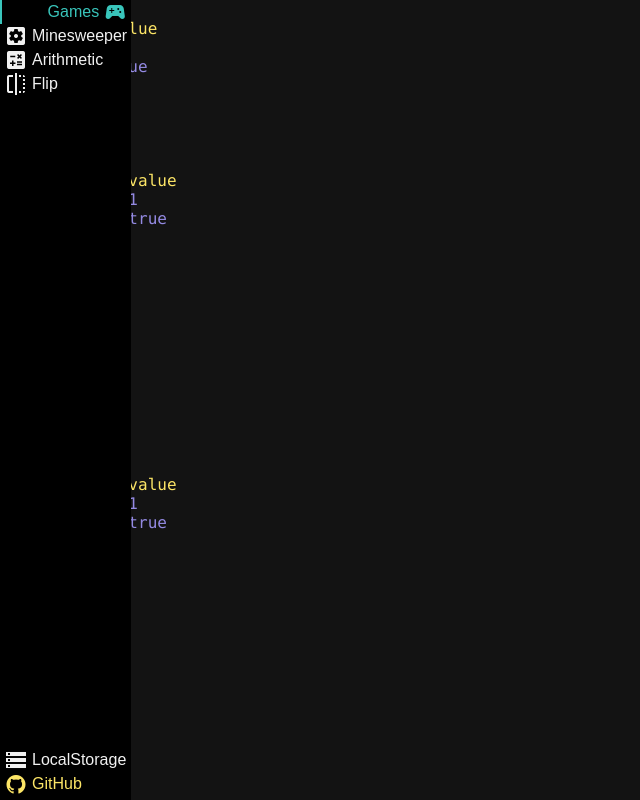
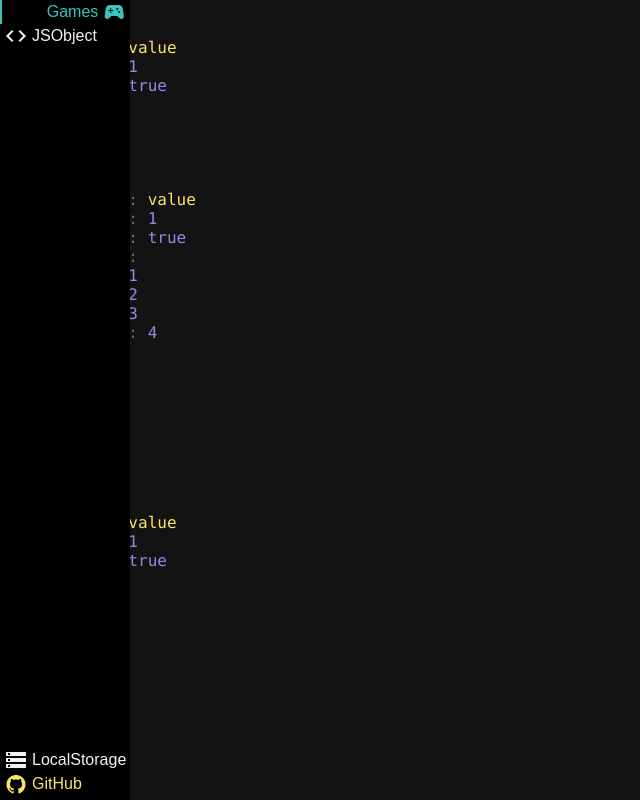
Before and after one commit to floaterest/sv, a Svelte app: page / in a window 1280 px wide. Shown: the whole page, without its empty margins (0-640 px from the left). Built offline with nearby package versions, Linux system fonts and the light colour scheme; a web font is replaced by a local one.

Commit message:
fix LocalStorage.svelte

```diff
--- a/src/App.svelte
+++ b/src/App.svelte
@@ -1,6 +1,7 @@
 <script lang="ts">
 	import Nav from './Nav.svelte';
 	import LocalStorage from './LocalStorage.svelte';
+	import JSObject from './JSObject.svelte';
 
 	import { config, navs } from './constants';
 
@@ -8,8 +9,20 @@
 	import './icons.css';
 
 	let selected = 'LocalStorage';
+	const components = {
+		JSObject,
+		LocalStorage
+	};
+
+	function c(s: string){
+		if(s === 'LocalStorage'){
+			return { ...config, style: 'font-family: consolas, monospace;' };
+		}else if(s === 'JSObject'){
+			return JSON.parse(localStorage.getItem('sv')).JSObject;
+		}
+	}
 </script>
 
 <Nav {...navs} bind:selected/>
 
-<LocalStorage {...config} style="font-family: consolas, monospace"/>
+<svelte:component {...c(selected)} this="{components[selected]}"/>
--- a/src/LocalStorage.svelte
+++ b/src/LocalStorage.svelte
@@ -3,17 +3,18 @@
 
 	export let key: string;
 	export let tabwidth = 2;
-	export let init: { [key: string]: any };
+	export let storage: { [key: string]: any };
 
 	const { localStorage } = window;
-	if(!(key in localStorage)) localStorage.setItem(key, JSON.stringify(init));
-	init = JSON.parse(localStorage.getItem(key));
 
-	$: window.localStorage.setItem(key, JSON.stringify(init));
+	if(!(key in localStorage)) localStorage.setItem(key, JSON.stringify(storage));
+	storage = JSON.parse(localStorage.getItem(key));
+
+	$: window.localStorage.setItem(key, JSON.stringify(storage));
 </script>
 
 <div class="{$$props.class}" style="{$$props.style}">
-    <JSObject bind:object="{init}" {tabwidth}/>
+    <JSObject bind:object="{storage}" {tabwidth}/>
 </div>
 
 <style>
--- a/src/constants.ts
+++ b/src/constants.ts
@@ -1,6 +1,7 @@
 export const config = {
 	key: 'sv',
-	init: {
+	storage: {
+		JSObject: {
 			object: {
 				key0: 'value',
 				key1: 1,
@@ -12,6 +13,8 @@ export const config = {
 					key7: true,
 					key8: [1, 2, 3],
 				},
+			},
+			tabwidth: 4,
 		},
 		array: [
 			'value',
@@ -38,14 +41,8 @@ export const navs = {
 			style: 'color: var(--accent)',
 			href: '/',
 		},
-		Minesweeper: {
-			icon: material('settings_applications')
-		},
-		Arithmetic: {
-			icon: material('calculate')
-		},
-		Flip: {
-			icon: material('flip')
+		JSObject: {
+			icon: material('code'),
 		},
 	},
 	bottom: {
```
Lines whose indentation alone changed are shown as unchanged.
